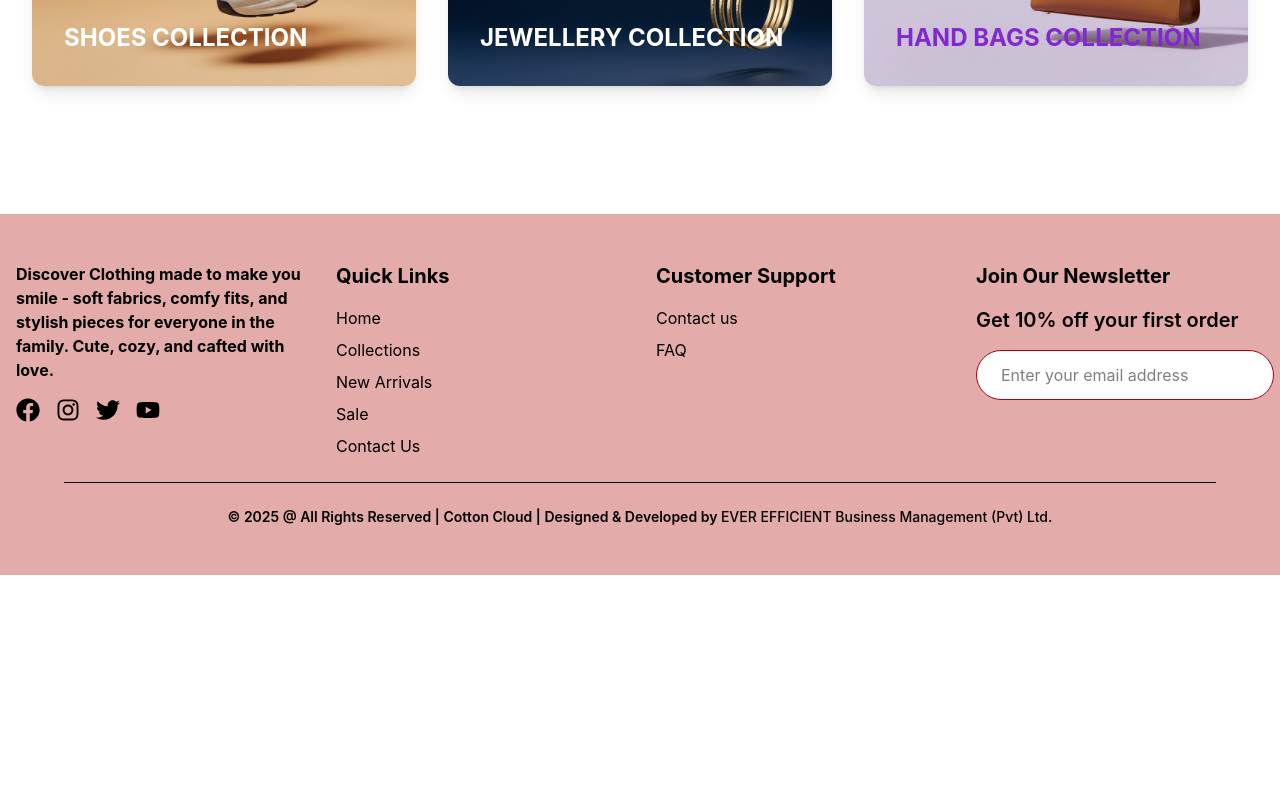
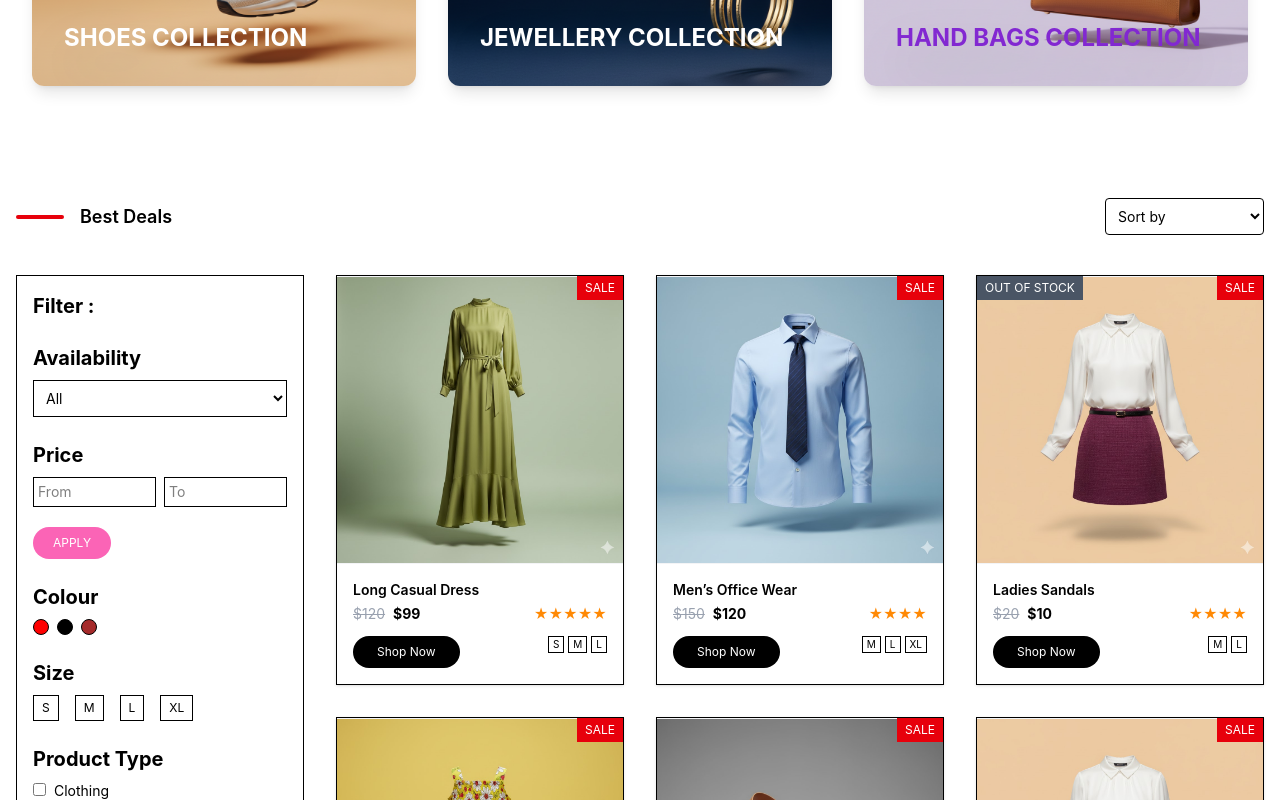
Before and after one commit to supunyasanthaofficial/Cotton, a React (Vite) app: page /new-arrivals in a window 1280 px wide. Shown: the part 1900-2700 px from the top of the page. Before the commit the page ends 2475 px from the top, so only its background shows below. Built offline with nearby package versions, Linux system fonts and the light colour scheme.

Commit message:
call the NewArrivalsSection Component

```diff
--- a/src/pages/NewArrivals.jsx
+++ b/src/pages/NewArrivals.jsx
@@ -1,4 +1,3 @@
-import React from "react";
 import Header from "../components/Header";
 
 import B1 from "../assets/images/B1.jpg";
@@ -9,6 +8,7 @@ import B5 from "../assets/images/B5.png";
 import B6 from "../assets/images/B6.jpg";
 
 import Header6 from "../assets/images/Header6.png";
+import NewArrivalsSection from "../components/NewArrivalsSection";
 
 export default function NewArrivals() {
   return (
@@ -126,6 +126,11 @@ export default function NewArrivals() {
           </div>
         </div>
       </section>
+      <section>
+        <div>
+          <NewArrivalsSection />
+        </div>
+      </section>
     </div>
   );
 }
```
